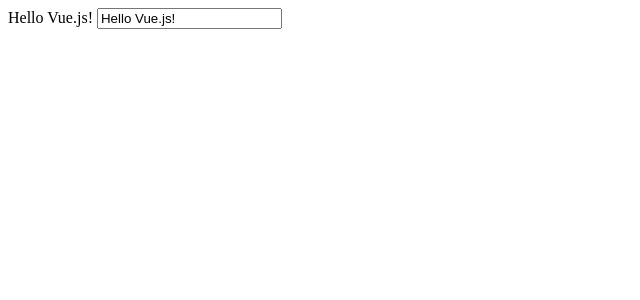
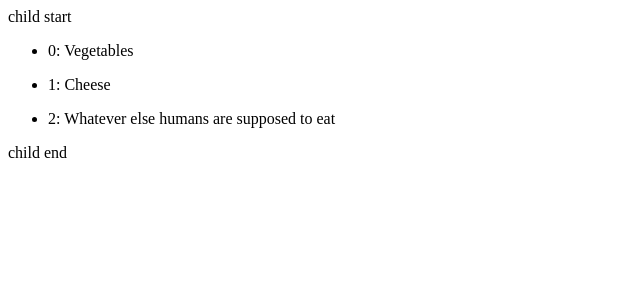
Before and after one commit to hibriiiiidge/practice__vue_app, a Vue app: page / in a window 1280 px wide. Shown: the top 300 px of the page, without its empty margins (0-640 px from the left). Built offline with nearby package versions, Linux system fonts and the light colour scheme.

Commit message:
Transfer data from parents to child

```diff
--- a/src/App.vue
+++ b/src/App.vue
@@ -1,15 +1,23 @@
 <template>
   <div>
-    {{ message }}
-    <input v-model="message">
+    <child :groceryList="groceryList"></child>
   </div>
 </template>
 
 <script>
+import child from './components/child'
+
 export default {
+  components: {
+    child
+  },
   data () {
     return {
-      message: 'Hello Vue.js!'
+      groceryList: [
+        { id: 0, text: 'Vegetables' },
+        { id: 1, text: 'Cheese' },
+        { id: 2, text: 'Whatever else humans are supposed to eat' }
+      ]
     }
   }
 }
--- /dev/null
+++ b/src/components/child.vue
@@ -0,0 +1,17 @@
+<template>
+  <div>
+    child start
+    <ul v-for="todo in groceryList">
+      <li>
+        {{ todo.id }}: {{ todo.text }}
+      </li>
+    </ul>
+    child end
+  </div>
+</template>
+
+<script>
+export default {
+  props: ['groceryList']
+}
+</script>
```
Also changed, not shown: src/components/myheader.vue (deleted, +0 -8 lines).
